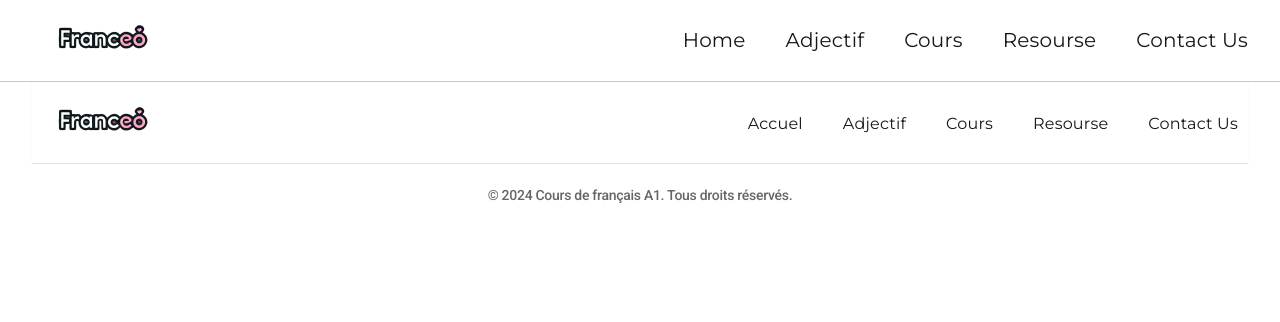
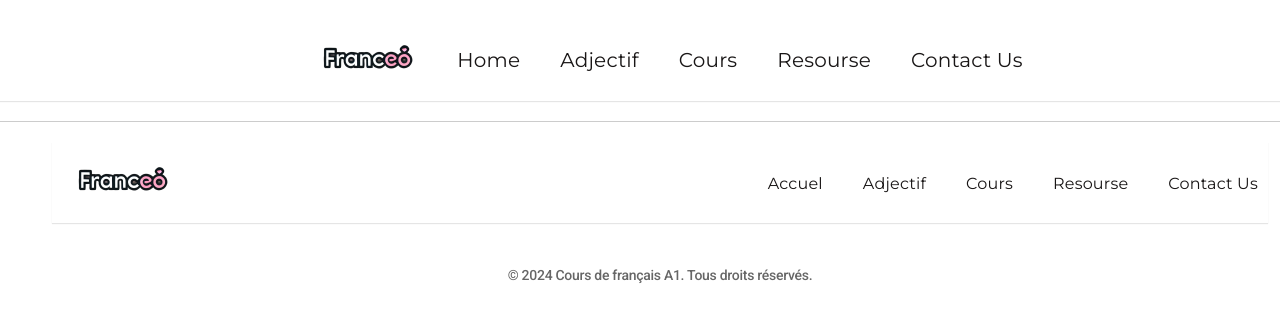
Before and after one commit to froyzend/Fraceo, a plain HTML site: page page/faq.html in a window 1280 px wide. Drawn offline with nearby package versions, Linux system fonts and the light colour scheme.

Commit message:
I have deleted all bootstrap style and replaced it with css

```diff
--- a/css/styles.css
+++ b/css/styles.css
@@ -9,3 +9,4 @@
 @import './footer.css';
 @import './cours-grammaire.css';
 @import './resource.css';
+@import './style1.css';
```
Also changed, not shown: index.html (+0 -1 lines).
